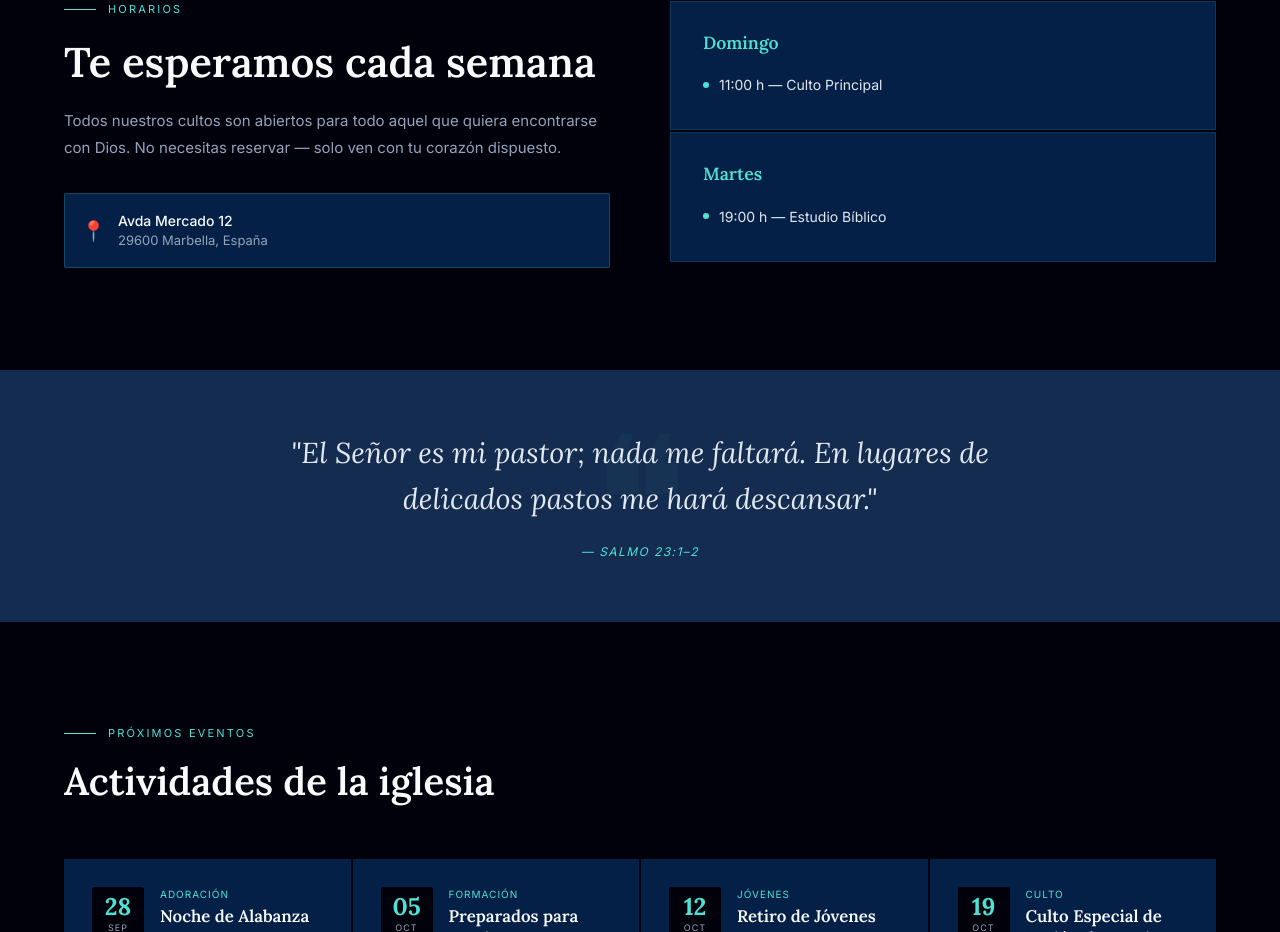
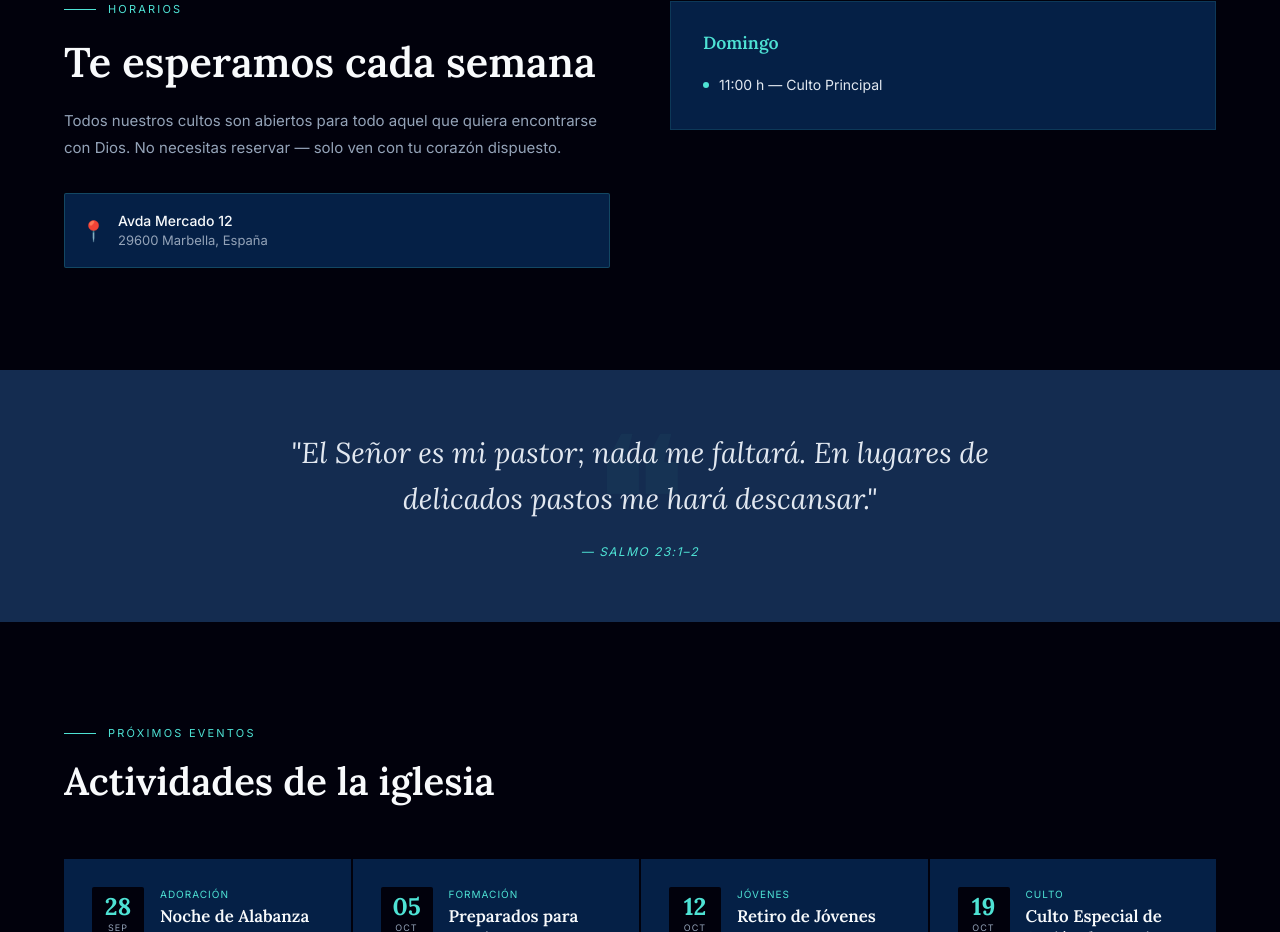
Before and after one commit to ovi1991/Centro-Biblico-web, a React (Vite) app: page / in a window 1280 px wide. Shown: the part 2272-3204 px from the top of the page. Built offline with nearby package versions, Linux system fonts and the light colour scheme; the HTML template or start-up script is replaced by a standard one.

Commit message:
Eliminamos un servicio

```diff
--- a/src/App.tsx
+++ b/src/App.tsx
@@ -41,8 +41,7 @@ const EVENTS = [
 ]
 
 const SERVICES = [
-  { day: 'Domingo', times: ['11:00 h — Culto Principal'] },
-  { day: 'Martes', times: ['19:00 h — Estudio Bíblico'] },
+  { day: 'Domingo', times: ['11:00 h — Culto Principal'] }
 ]
 
 const MINISTRIES = [
```
